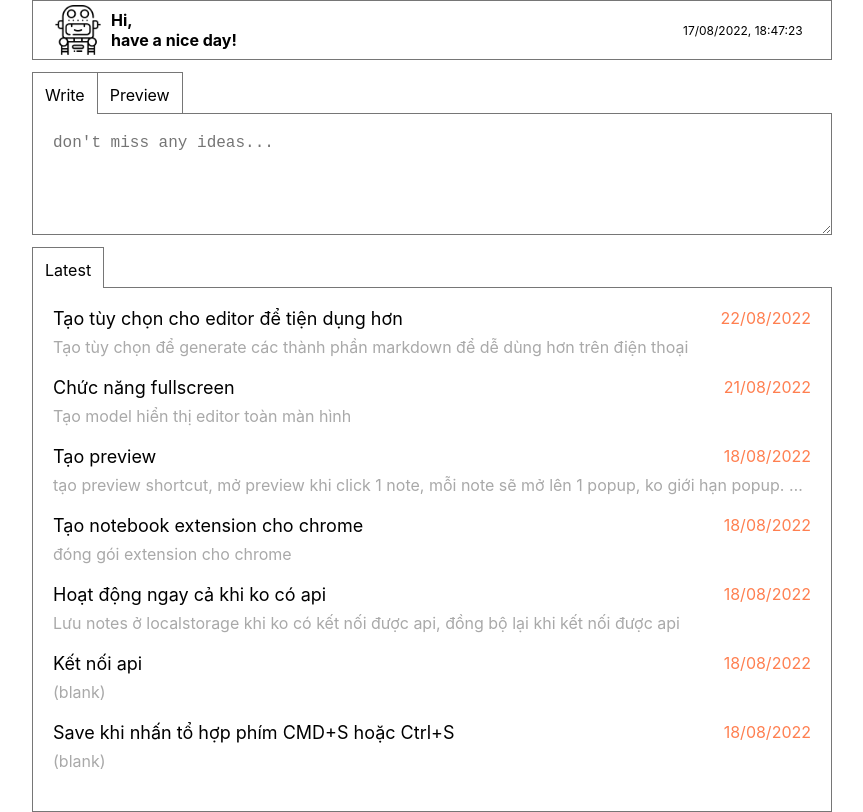
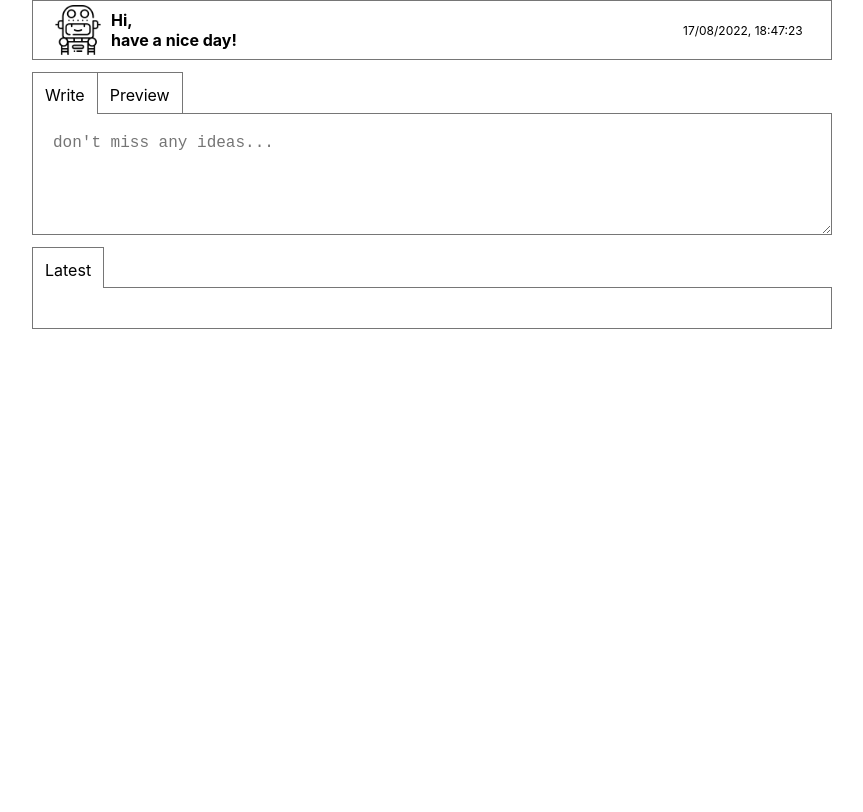
Before and after one commit to linhnc184/notebook-app, a React (Create React App) app: page / in a window 1280 px wide. Shown: the whole page, without its empty margins (208-1071 px from the left). Built offline with nearby package versions, Linux system fonts and the light colour scheme.

Commit message:
store notes in local storage

```diff
--- a/src/App.js
+++ b/src/App.js
@@ -7,7 +7,7 @@ import ListNotes from './comps/ListNotes';
 import './App.css';
 
 function App() {
-  const content = useSelector(({ editor }) => editor.content);
+  const note = useSelector(({ editor }) => editor.note);
 
   return (
     <div className="App">
@@ -18,7 +18,7 @@ function App() {
             <Editor />
           </Tab>
           <Tab name="Preview">
-            <MarkdownPreview content={content} />
+            <MarkdownPreview content={note && note.content} />
           </Tab>
         </Tabs>
 
--- a/src/App.store.js
+++ b/src/App.store.js
@@ -3,7 +3,8 @@ import { combineReducers } from 'redux';
 import { persistReducer } from 'redux-persist';
 import storage from 'redux-persist/lib/storage';
 import thunk from 'redux-thunk';
-import editorSlice from './features/editorSlice';
+import notes from './features/notesSlice';
+import editor from './features/editorSlice';
 
 export default configureStore({
   reducer: persistReducer(
@@ -12,7 +13,8 @@ export default configureStore({
       storage
     },
     combineReducers({
-      editor: editorSlice
+      notes,
+      editor
     })
   ),
   middleware: [thunk],
--- a/src/comps/Editor/Editor.js
+++ b/src/comps/Editor/Editor.js
@@ -1,16 +1,25 @@
 import { useSelector, useDispatch } from 'react-redux';
-import { setDisplay } from '../../features/editorSlice';
+import { setNote } from '../../features/editorSlice';
+import { actions as noteActions } from '../../features/notesSlice';
 import './Editor.css';
 
 const Editor = () => {
   const dispatch = useDispatch();
-  const { content } = useSelector((state) => state.editor);
+  const editor = useSelector(({ editor }) => editor);
+  const note = editor.note || {
+    id: Date.now(), // temporary id
+    title: '',
+    content: '',
+    createdAt: Date.now()
+  };
+  const content = note.content;
 
   /**
    * TODO: Save to database
    */
-  const save = (content) => {
-    console.log('save content', content);
+  const save = () => {
+    dispatch(noteActions.add(note));
+    dispatch(setNote(null));
   };
 
   /**
@@ -24,7 +33,13 @@ const Editor = () => {
       textarea.style.height = `${textarea.scrollHeight}px`;
     }
 
-    dispatch(setDisplay({ content: textarea.value }));
+    dispatch(
+      setNote({
+        ...note,
+        title: textarea.value.substring(0, 100),
+        content: textarea.value
+      })
+    );
   };
 
   /**
--- a/src/comps/ListNotes/ListNotes.css
+++ b/src/comps/ListNotes/ListNotes.css
@@ -13,7 +13,6 @@
 }
 
 .list-notes .note .date {
-  width: 25%;
   color: coral;
   text-align: right;
 }
@@ -22,6 +21,11 @@
   flex: auto;
   font-size: 18px;
   margin-bottom: 8px;
+  cursor: pointer;
+}
+
+.list-notes .note .title:hover {
+  color: coral;
 }
 
 .list-notes .note .content {
--- a/src/comps/ListNotes/ListNotes.js
+++ b/src/comps/ListNotes/ListNotes.js
@@ -1,60 +1,24 @@
+import { useDispatch, useSelector } from 'react-redux';
+import { actions as noteActions } from '../../features/notesSlice';
+import { setNote } from '../../features/editorSlice';
 import './ListNotes.css';
 
 const ListNotes = () => {
-  const notes = [
-    {
-      id: 'asdasd1123123',
-      title: 'Tạo tùy chọn cho editor để tiện dụng hơn',
-      content: 'Tạo tùy chọn để generate các thành phần markdown để dễ dùng hơn trên điện thoại',
-      createdAt: '22/08/2022'
-    },
-    {
-      id: 'asdasd11',
-      title: 'Chức năng fullscreen',
-      content: 'Tạo model hiển thị editor toàn màn hình',
-      createdAt: '21/08/2022'
-    },
-    {
-      id: 'asdasd',
-      title: 'Tạo preview',
-      content: `tạo preview shortcut, mở preview khi click 1 note, mỗi note sẽ mở lên 1 popup, ko giới hạn popup.
-      sắp xếp popup`,
-      createdAt: '18/08/2022'
-    },
-    {
-      id: 'a123sd123',
-      title: 'Tạo notebook extension cho chrome',
-      content: 'đóng gói extension cho chrome',
-      createdAt: '18/08/2022'
-    },
-    {
-      id: 'a123sd123-12312',
-      title: 'Hoạt động ngay cả khi ko có api',
-      content:
-        'Lưu notes ở localstorage khi ko có kết nối được api, đồng bộ lại khi kết nối được api',
-      createdAt: '18/08/2022'
-    },
-    {
-      id: 'a123sd123-12345',
-      title: 'Kết nối api',
-      content: '',
-      createdAt: '18/08/2022'
-    },
-    {
-      id: 'a123sd123-12341235',
-      title: 'Save khi nhấn tổ hợp phím CMD+S hoặc Ctrl+S',
-      content: '',
-      createdAt: '18/08/2022'
-    }
-  ];
+  const { list } = useSelector(({ notes }) => notes);
+  const dispatch = useDispatch();
+  const removeNote = (note) => dispatch(noteActions.remove(note));
+  const editNote = (note) => dispatch(setNote(note));
 
   return (
     <div className="list-notes">
-      {notes.map((note) => (
+      {list.map((note) => (
         <div className="note" key={note.id}>
-          <div className="title">{note.title}</div>
-          <div className="date">{note.createdAt}</div>
-          <div className="content">{note.content || '(blank)'}</div>
+          <div className="title" onClick={() => editNote(note)}>
+            {note.title || '(empty)'}
+          </div>
+          <div className="date">{new Date(note.createdAt).toDateString()}</div>
+          <div className="content">{note.content}</div>
+          <button onClick={() => removeNote(note)}>x</button>
         </div>
       ))}
     </div>
--- a/src/features/editorSlice.js
+++ b/src/features/editorSlice.js
@@ -3,15 +3,14 @@ import { createSlice } from '@reduxjs/toolkit';
 export const editorSlice = createSlice({
   name: 'editorSlice',
   initialState: {
-    content: '',
-    height: 120 // pixel
+    note: null
   },
   reducers: {
-    setDisplay: (state, action) => {
-      Object.assign(state, action.payload);
+    setNote: (state, { payload }) => {
+      state.note = payload;
     }
   }
 });
 
-export const { setDisplay } = editorSlice.actions;
+export const { setNote } = editorSlice.actions;
 export default editorSlice.reducer;
--- /dev/null
+++ b/src/features/notesSlice.js
@@ -0,0 +1,27 @@
+import { createSlice } from '@reduxjs/toolkit';
+
+export const notes = createSlice({
+  name: 'notes',
+  initialState: {
+    list: []
+  },
+  reducers: {
+    add: ({ list }, { payload }) => {
+      const index = list.findIndex((note) => note.id === payload.id);
+      if (index >= 0) {
+        list[index] = payload;
+      } else {
+        list.unshift(payload);
+      }
+    },
+    remove: ({ list }, { payload }) => {
+      const index = list.findIndex((note) => note.id === payload.id);
+      if (index >= 0) {
+        list.splice(index, 1);
+      }
+    }
+  }
+});
+
+export const { actions } = notes;
+export default notes.reducer;
```
